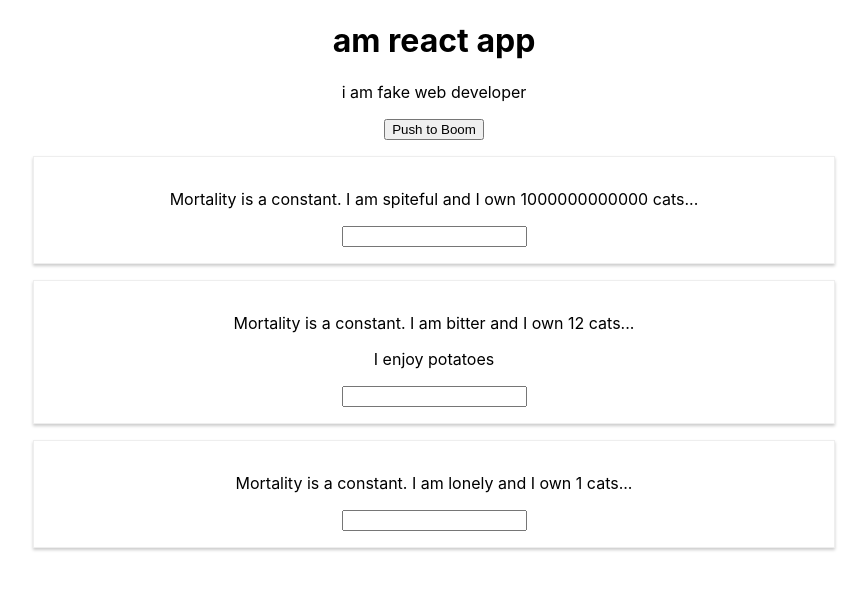
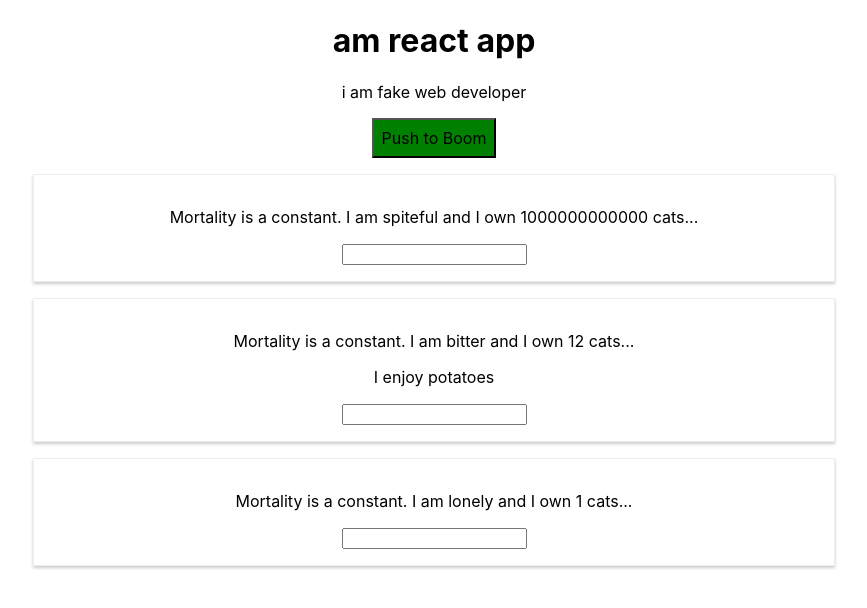
Before and after one commit to chrislupdx/rehashing_react, a React (Create React App) app: page / in a window 1280 px wide. Shown: the top 608 px of the page, without its empty margins (206-1073 px from the left). Built offline with nearby package versions, Linux system fonts and the light colour scheme.

Commit message:
using react to modify css

```diff
--- a/src/App.js
+++ b/src/App.js
@@ -30,12 +30,23 @@ class App extends Component {
       { adj: 'lonely', number: 11111111 },
       ] })
   })
+
+
   render() {
+    const style = {
+      backgroundColor: 'green',
+      font: 'inherit',
+      border: '1x solid red',
+      padding: '8px',
+      cursor: 'pointer',
+    };
     return (
       <div className="App">
         <h1>am react app</h1>
         <p> i am fake web developer </p>
-        <button onClick={() => this.boomHandler('flooof')}> Push to Boom </button>
+        <button
+          style={style}
+          onClick={() => this.boomHandler('flooof')}> Push to Boom </button>
         < Person
           adj={this.state.persons[0].adj}
           number={this.state.persons[0].number} />
```
